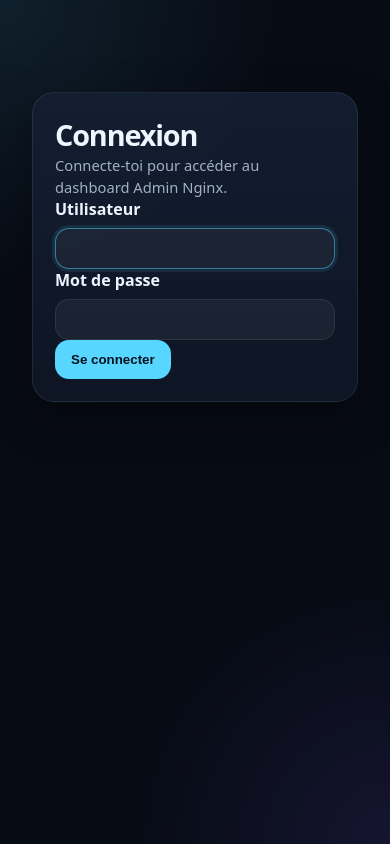
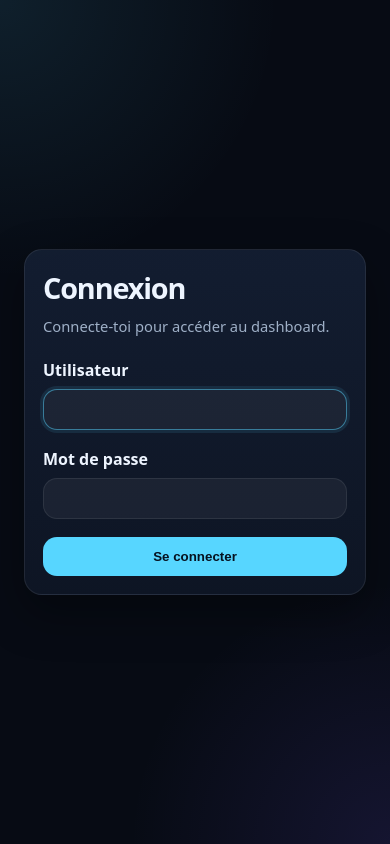
Before and after one commit to seah78/adminnginx, a Django app: page /accounts/login/ in a window 390 px wide. Run offline with Django 5.2, Linux system fonts and the light colour scheme.

Commit message:
correctif sur la page de login

```diff
--- a/dashboard/static/dashboard/css/style.css
+++ b/dashboard/static/dashboard/css/style.css
@@ -380,3 +380,67 @@ body {
 .diagnostic-error {
   border-color: rgba(255, 107, 107, 0.18);
 }
+
+.layout-auth {
+  display: flex;
+  align-items: center;
+  justify-content: center;
+  min-height: 100vh;
+  padding: 24px;
+}
+
+.layout-auth .main {
+  width: 100%;
+  max-width: 460px;
+  padding: 0;
+}
+
+.login-card {
+  width: 100%;
+}
+
+.login-card .page-title {
+  margin-bottom: 8px;
+}
+
+.login-card .muted {
+  margin-bottom: 22px;
+}
+
+.topbar-actions {
+  display: flex;
+  align-items: center;
+  gap: 12px;
+}
+
+@media (max-width: 640px) {
+  .main {
+    padding: 20px;
+  }
+
+  .card {
+    padding: 18px;
+    border-radius: 18px;
+  }
+
+  .button {
+    width: 100%;
+  }
+
+  .topbar-actions {
+    width: 100%;
+    flex-direction: column;
+    align-items: stretch;
+  }
+
+  .table {
+    display: block;
+    overflow-x: auto;
+    white-space: nowrap;
+  }
+
+  .diagnostic-item {
+    align-items: flex-start;
+    flex-direction: column;
+  }
+}
--- a/dashboard/templates/dashboard/base.html
+++ b/dashboard/templates/dashboard/base.html
@@ -12,7 +12,7 @@
 </head>
 
 <body>
-  <div class="layout">
+  <div class="layout {% if not request.user.is_authenticated %}layout-auth{% endif %}">
     {% if request.user.is_authenticated %}
 
     <aside class="sidebar">
@@ -29,8 +29,8 @@
       </nav>
     </aside>
     {% endif %}
+
     <main class="main">
-
       {% if request.user.is_authenticated %}
       <header class="topbar">
         <div>
@@ -59,6 +59,7 @@
       {% block content %}{% endblock %}
     </main>
   </div>
+
   <script src="{% static 'dashboard/js/main.js' %}"></script>
 </body>
 
--- a/templates/registration/login.html
+++ b/templates/registration/login.html
@@ -3,15 +3,15 @@
 {% block title %}Connexion | Admin Nginx{% endblock %}
 
 {% block content %}
-<section class="card" style="max-width:420px;margin:60px auto;">
+<section class="card login-card">
   <h1 class="page-title">Connexion</h1>
-  <p class="muted">Connecte-toi pour accéder au dashboard Admin Nginx.</p>
+  <p class="muted">Connecte-toi pour accéder au dashboard.</p>
 
   {% if form.errors %}
     <p class="badge badge-red">Identifiants incorrects.</p>
   {% endif %}
 
-  <form method="post">
+  <form method="post" class="form">
     {% csrf_token %}
 
     <div class="form-group">
```
